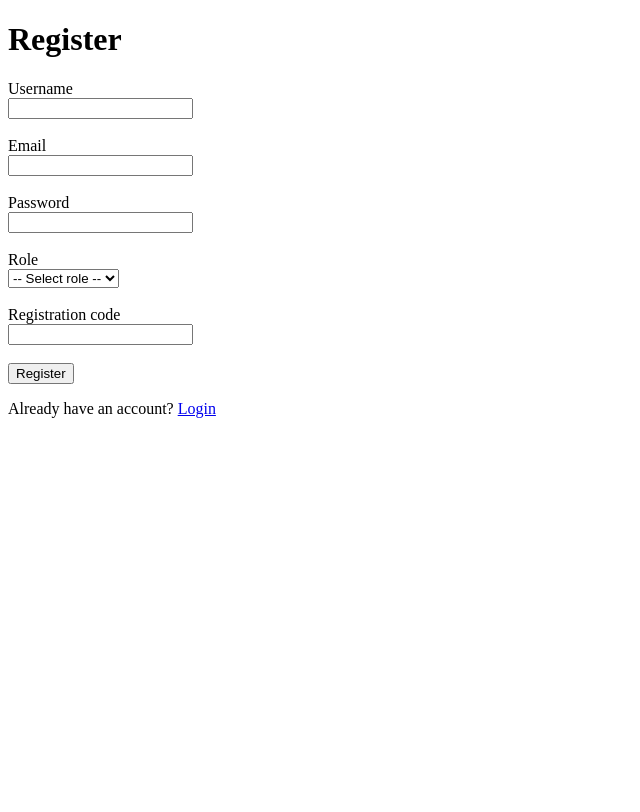
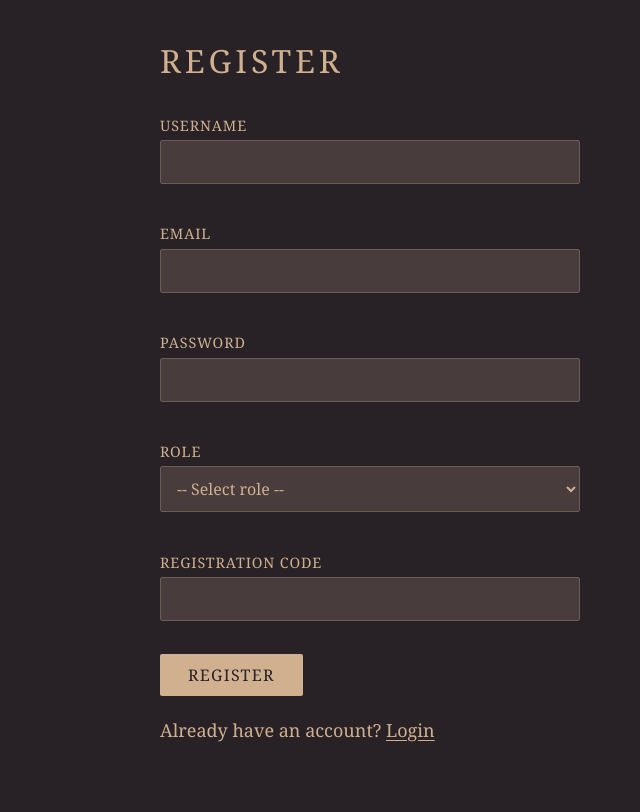
Before and after one commit to mariatarra/cn5006-library-app, a PHP site: page /register.php in a window 1280 px wide. Shown: the whole page, without its empty margins (0-640 px from the left). Before the commit the page ends 418 px from the top, so only its background shows below. Run offline with PHP 8.4, Linux system fonts and the light colour scheme.

Commit message:
Restyle with vintage minimal palette

```diff
--- a/prototype/css/style.css
+++ b/prototype/css/style.css
@@ -1,11 +1,195 @@
+/* Colour palette used on every page */
+:root {
+    --shikon: #282227;
+    --dark-taupe: #493C3C;
+    --missing-link: #6D5B57;
+    --tempered-allspice: #9B7E6D;
+    --fossil-tan: #D0B08F;
+}
+
+/* Basic setup: padding and borders are included in the width */
+* {
+    box-sizing: border-box;
+}
+
+body {
+    font-family: Georgia, "Times New Roman", serif;
+    font-size: 18px;
+    line-height: 1.8;
+    color: var(--fossil-tan);
+    background-color: var(--shikon);
+    max-width: 1000px;
+    margin: 0 auto;
+    padding: 0 20px 48px 20px;
+}
+
+/* Headings */
+h1,
+h2 {
+    font-weight: normal;
+}
+
+h1 {
+    font-size: 2rem;
+    letter-spacing: 0.12em;
+    text-transform: uppercase;
+    margin: 32px 0 16px 0;
+}
+
+h2 {
+    font-size: 1.4rem;
+    font-style: italic;
+    margin-top: 8px;
+    padding-bottom: 8px;
+    border-bottom: 1px solid var(--missing-link);
+}
+
+/* Paragraphs stay narrow so they are comfortable to read */
+p {
+    max-width: 65ch;
+}
+
+/* Links */
+a {
+    color: var(--fossil-tan);
+    text-decoration: underline;
+    text-underline-offset: 3px;
+}
+
+a:hover {
+    color: var(--tempered-allspice);
+}
+
+/* Navigation: a simple line, used on the home page and the dashboard pages */
+nav {
+    padding: 12px 0;
+    border-bottom: 1px solid var(--missing-link);
+    color: var(--tempered-allspice);
+}
+
+nav a {
+    display: inline-block;
+    padding: 4px 6px;
+    text-decoration: none;
+    letter-spacing: 0.06em;
+}
+
+nav a:hover {
+    color: var(--fossil-tan);
+    text-decoration: underline;
+}
+
+/* Forms */
+form {
+    max-width: 420px;
+}
+
+label {
+    font-size: 0.9rem;
+    letter-spacing: 0.06em;
+    text-transform: uppercase;
+}
+
+input,
+select {
+    width: 100%;
+    padding: 10px 12px;
+    font-family: inherit;
+    font-size: 16px;
+    color: var(--fossil-tan);
+    background-color: var(--dark-taupe);
+    border: 1px solid var(--missing-link);
+    border-radius: 2px;
+}
+
+input:focus,
+select:focus {
+    outline: none;
+    border-color: var(--fossil-tan);
+}
+
+option {
+    color: var(--fossil-tan);
+    background-color: var(--dark-taupe);
+}
+
+button {
+    padding: 10px 28px;
+    font-family: inherit;
+    font-size: 16px;
+    letter-spacing: 0.08em;
+    text-transform: uppercase;
+    color: var(--shikon);
+    background-color: var(--fossil-tan);
+    border: none;
+    border-radius: 2px;
+    cursor: pointer;
+}
+
+button:hover {
+    background-color: var(--tempered-allspice);
+}
+
+/* Error messages: a soft red, so they stay readable on the dark background */
+#errorMessages {
+    color: #f0b8a8;
+    margin-bottom: 12px;
+}
+
+#errorMessages ul {
+    margin: 0;
+    padding-left: 20px;
+}
+
+/* Images never get wider than their container, and get a light sepia tint */
+img {
+    max-width: 100%;
+    height: auto;
+    border: 1px solid var(--missing-link);
+    filter: sepia(25%);
+}
+
+/* Sections on the home page */
+section {
+    margin-bottom: 24px;
+}
+
 /* Map: Leaflet needs the container to have a height */
 #map {
     height: 400px;
     width: 100%;
+    border: 1px solid var(--missing-link);
 }
 
-/* Images never get wider than their container */
-img {
-    max-width: 100%;
-    height: auto;
+/* Warm tint on the map pictures to match the palette */
+.leaflet-tile-pane {
+    filter: sepia(60%) brightness(0.85) contrast(1.05);
 }
+
+/* Small screens (phones) */
+@media (max-width: 600px) {
+    body {
+        font-size: 17px;
+    }
+
+    h1 {
+        font-size: 1.5rem;
+    }
+
+    #map {
+        height: 300px;
+    }
+}
+
+/* Wide screens: the home page sections go side by side, the map spans the full width */
+@media (min-width: 800px) {
+    main {
+        display: grid;
+        grid-template-columns: 1fr 1fr;
+        gap: 40px;
+    }
+
+    main section:last-child {
+        grid-column: 1 / -1;
+    }
+}
--- a/prototype/dashboard.php
+++ b/prototype/dashboard.php
@@ -11,6 +11,7 @@ $roleName = ($_SESSION['role_id'] == ROLE_LIBRARIAN) ? "Librarian" : "Member";
     <meta charset="UTF-8">
     <meta name="viewport" content="width=device-width, initial-scale=1">
     <title>Dashboard - Library</title>
+        <link rel="stylesheet" href="css/style.css">
 </head>
 <body>
     <?php renderMenu(); ?>
--- a/prototype/librarian_books.php
+++ b/prototype/librarian_books.php
@@ -9,6 +9,7 @@ requireRole(ROLE_LIBRARIAN);
     <meta charset="UTF-8">
     <meta name="viewport" content="width=device-width, initial-scale=1">
     <title>Manage Books - Library</title>
+        <link rel="stylesheet" href="css/style.css">
 </head>
 <body>
     <?php renderMenu(); ?>
--- a/prototype/librarian_loans.php
+++ b/prototype/librarian_loans.php
@@ -9,6 +9,7 @@ requireRole(ROLE_LIBRARIAN);
     <meta charset="UTF-8">
     <meta name="viewport" content="width=device-width, initial-scale=1">
     <title>All Loans - Library</title>
+        <link rel="stylesheet" href="css/style.css">
 </head>
 <body>
     <?php renderMenu(); ?>
--- a/prototype/librarian_reservations.php
+++ b/prototype/librarian_reservations.php
@@ -9,6 +9,7 @@ requireRole(ROLE_LIBRARIAN);
     <meta charset="UTF-8">
     <meta name="viewport" content="width=device-width, initial-scale=1">
     <title>All Reservations - Library</title>
+        <link rel="stylesheet" href="css/style.css">
 </head>
 <body>
     <?php renderMenu(); ?>
--- a/prototype/login.php
+++ b/prototype/login.php
@@ -87,6 +87,7 @@ if ($_SERVER["REQUEST_METHOD"] === "POST") {
     <meta charset="UTF-8">
     <meta name="viewport" content="width=device-width, initial-scale=1">
     <title>Login - Library</title>
+        <link rel="stylesheet" href="css/style.css">
 </head>
 <body>
     <h1>Login</h1>
--- a/prototype/member_books.php
+++ b/prototype/member_books.php
@@ -9,6 +9,7 @@ requireRole(ROLE_MEMBER);
     <meta charset="UTF-8">
     <meta name="viewport" content="width=device-width, initial-scale=1">
     <title>Catalogue - Library</title>
+        <link rel="stylesheet" href="css/style.css">
 </head>
 <body>
     <?php renderMenu(); ?>
--- a/prototype/member_loans.php
+++ b/prototype/member_loans.php
@@ -9,6 +9,7 @@ requireRole(ROLE_MEMBER);
     <meta charset="UTF-8">
     <meta name="viewport" content="width=device-width, initial-scale=1">
     <title>My Loans - Library</title>
+        <link rel="stylesheet" href="css/style.css">
 </head>
 <body>
     <?php renderMenu(); ?>
--- a/prototype/member_reservations.php
+++ b/prototype/member_reservations.php
@@ -9,6 +9,7 @@ requireRole(ROLE_MEMBER);
     <meta charset="UTF-8">
     <meta name="viewport" content="width=device-width, initial-scale=1">
     <title>My Reservations - Library</title>
+        <link rel="stylesheet" href="css/style.css">
 </head>
 <body>
     <?php renderMenu(); ?>
--- a/prototype/register.php
+++ b/prototype/register.php
@@ -111,6 +111,7 @@ if ($_SERVER["REQUEST_METHOD"] === "POST") {
     <meta charset="UTF-8">
     <meta name="viewport" content="width=device-width, initial-scale=1">
     <title>Register - Library</title>
+        <link rel="stylesheet" href="css/style.css">
 </head>
 <body>
     <h1>Register</h1>
```
